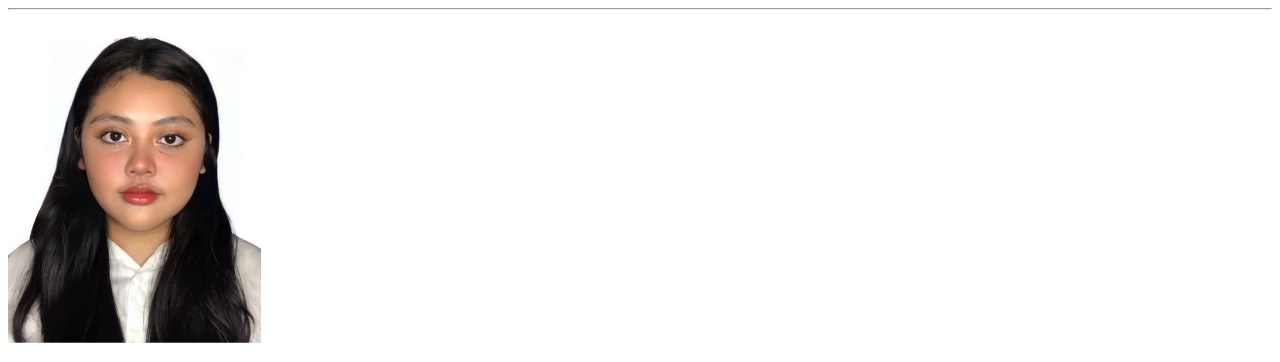
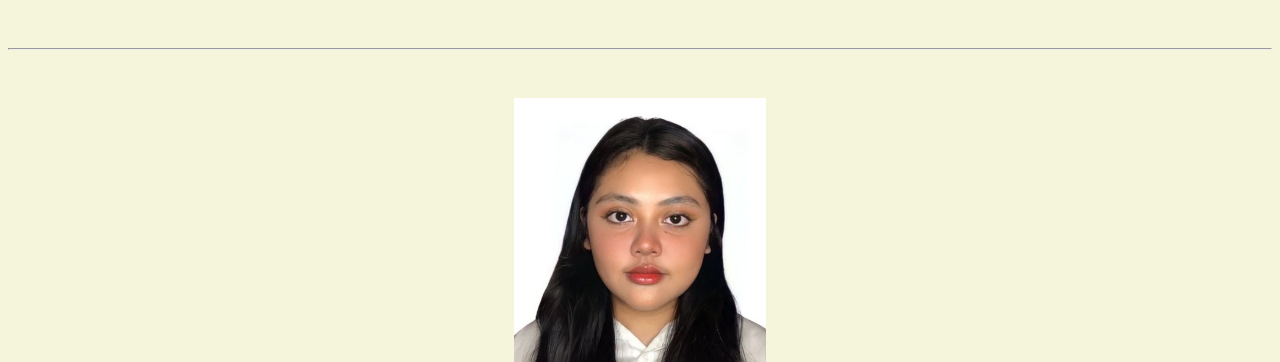
Before and after one commit to ashleeayellelandicho/ashleeayellelandicho.github.io, a plain HTML site: page resume.html in a window 1280 px wide. Shown: the top 362 px of the page. Drawn offline with Linux system fonts and the light colour scheme.

Commit message:
Update resume.html

```diff
--- a/resume.html
+++ b/resume.html
@@ -6,12 +6,7 @@
 
   <header>
     <title>Ashlee Ayelle Landicho's Resume</title>
-    <link rel="stylesheet" href="css/master.css"
-    <link rel="FaviconIcon" href="favicon.ico" type="image/x-icon">
-    <link rel="shortcut" href="favicon.ico" type="image/x-icon">
-    <meta name="viewport" content="width=device-width, initial-scale=1, shrink-to-fit=no">
-    <meta name="name" content="Ashlee Ayelle Landicho's Portal">
-    <meta name="robots" content="noindex, nofollow">
+    <link rel="stylesheet" href="css/master.css">
   </header>
 
   <body>
```
